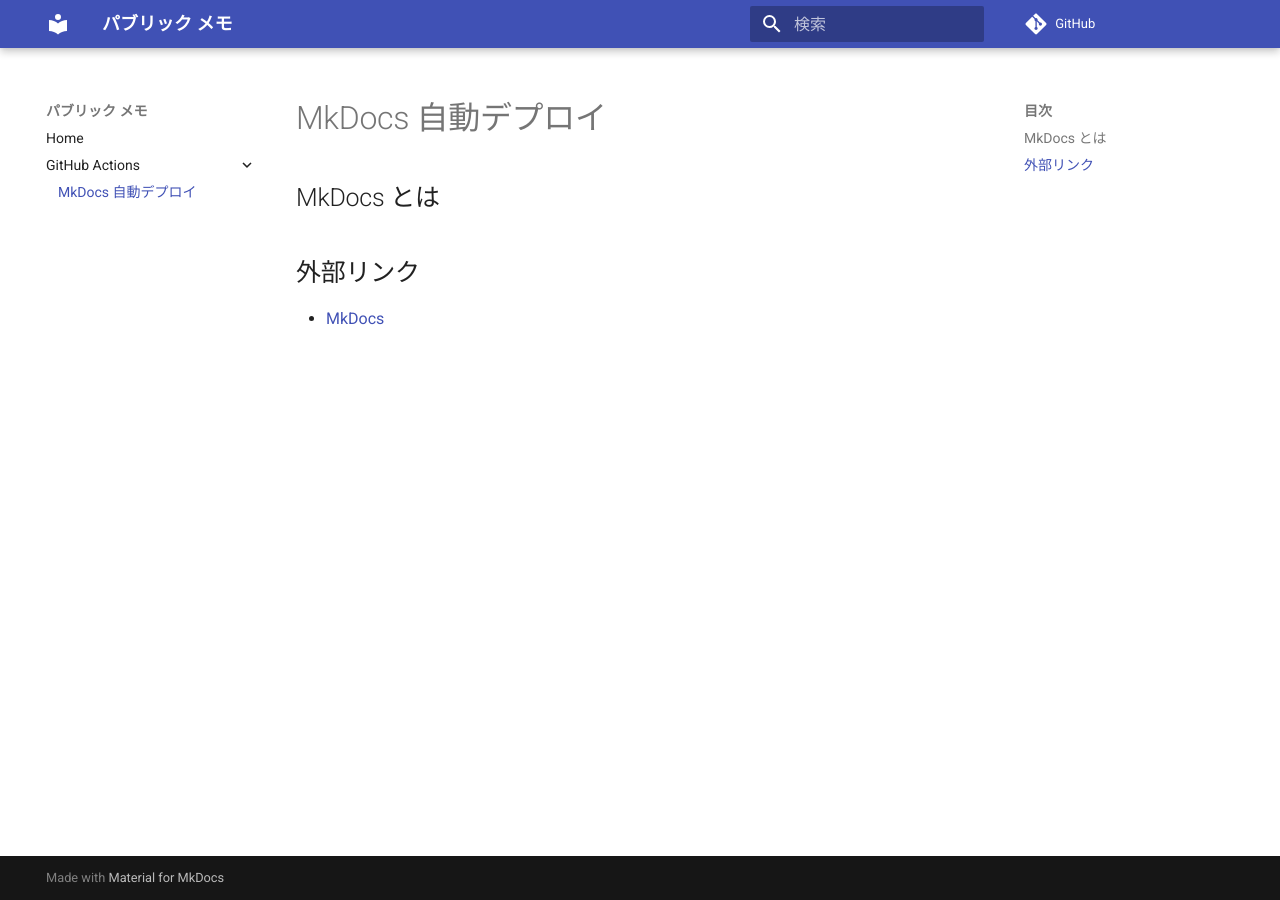
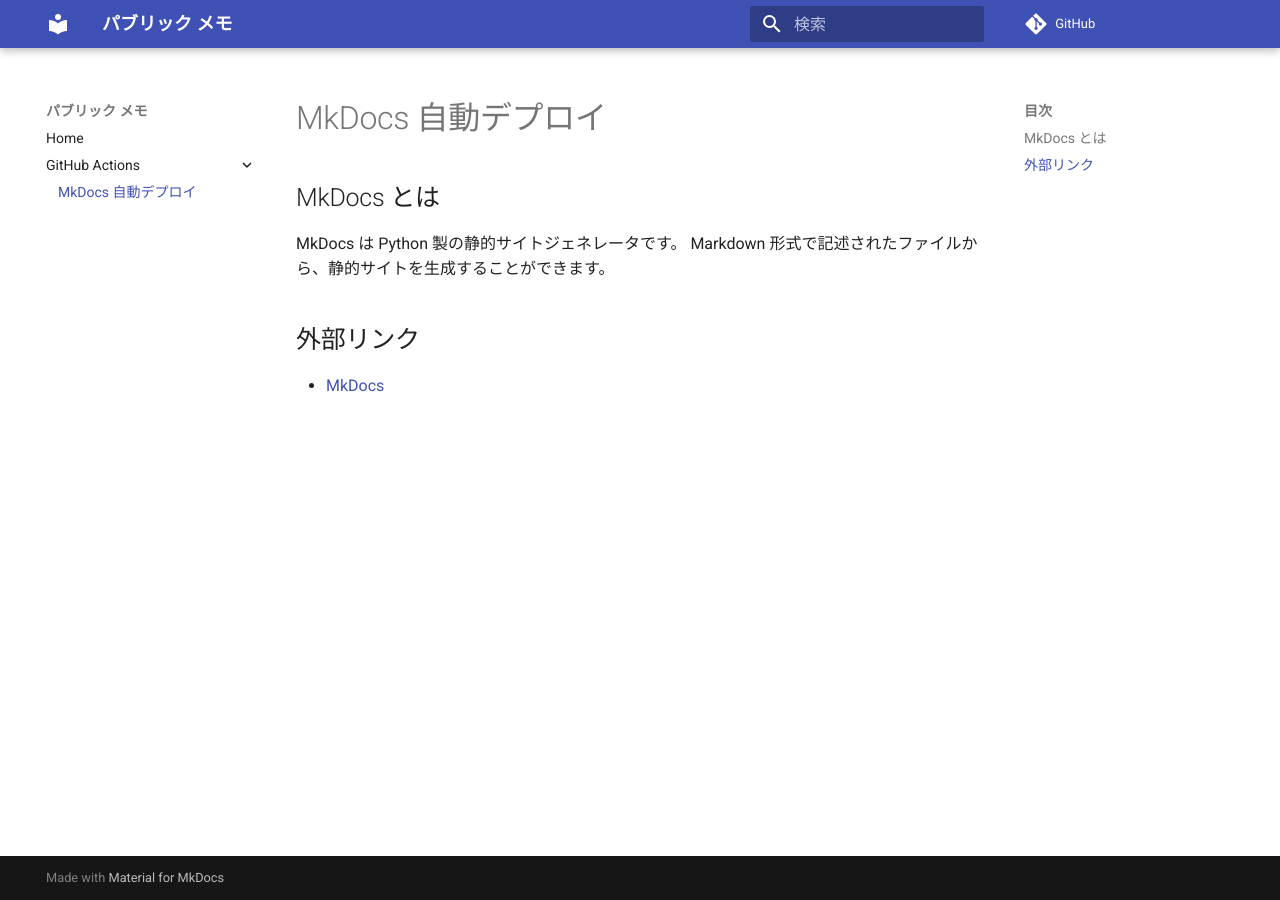
Before and after one commit to uenohajime/uenohajime.github.io, an MkDocs documentation site: the page built from docs/actions/mkdocs.md, in a window 1280 px wide. Built offline with MkDocs 1.6.1 and Material for MkDocs 9.7.7, drawn with Linux system fonts in a browser that asks for light colours; comment, search, counter and statistics services are not loaded.

Commit message:
Update mkdocs.md

```diff
--- a/docs/actions/mkdocs.md
+++ b/docs/actions/mkdocs.md
@@ -2,6 +2,9 @@
 
 ## MkDocs とは
 
+MkDocs は Python 製の静的サイトジェネレータです。 Markdown 形式で記述されたファイルから、静的サイトを生成することができます。
+
+
 ## 外部リンク
 
 * [MkDocs](https://www.mkdocs.org/)
```
